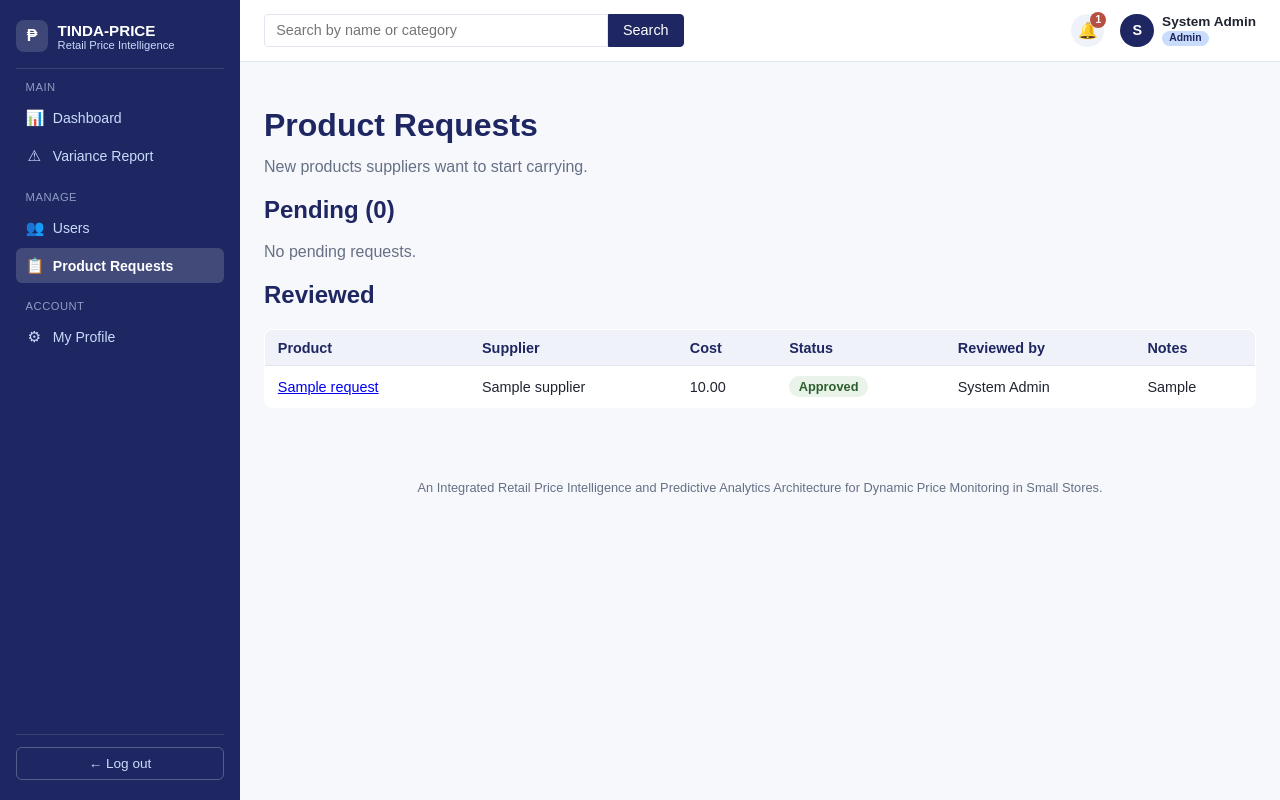
After one commit to Cloudzz00/Tinda_Price, a Flask app: page /products/requests in a window 1280 px wide. The commit adds this page. Run offline with Flask 3, Linux system fonts and the light colour scheme; the visitor is signed in with stand-in values (Sample User, id 1); data comes from the database, SQL or seed files in the repository; tables that the repository leaves empty hold one stand-in row (values such as "Sample post").

Commit message:
Let suppliers propose new products, admin approves into the catalog
Suppliers previously had no way to introduce a new product at all --
only admin could create one, and a supplier could only edit the cost
of a product admin had already assigned to them. Adds a request/
approval workflow instead of direct creation, since catalog control
should stay with the store:

- New product_requests table (database.py) and repository functions
  (create/list/get/approve/reject). Approving fills in the retail
  price and threshold an admin sets and creates the live product via
  the existing add_product() path, logging the first price_history
  row with the admin as updated_by; rejecting just records a reason.
  Both guard against double-reviewing an already-decided request.
- /products/request (supplier): submit name, category, barcode,
  and their cost.
- /products/requests (admin + supplier, different views): admin sees
  every pending request with inline Approve/Reject forms plus a
  Reviewed history; a supplier sees only their own requests and
  outcomes.
- /products/requests/<id>/approve and /reject (admin only).
- Sidebar: supplier gets "Request Product" + "My Requests"; admin gets
  "Product Requests" under Manage with a pending-count badge, same
  pattern as the notification bell.

Adds 7 tests covering the full approve/reject flow, that a supplier
can't add a product directly, and that one supplier can't see
another's requests. 70/70 passing.

Co-Authored-By: Claude Sonnet 5 <noreply@anthropic.com>
Claude-Session: https://claude.ai/code/session_01X3Sc9WXb7QgCZa4yXwEhbg

```diff
--- a/app.py
+++ b/app.py
@@ -10,6 +10,13 @@ Access is role-based (see auth.py): an admin manages suppliers,
 products, user accounts and variance thresholds; a supplier can only
 update the supplier cost of their own products; a store owner sets
 retail price, records sales, and reads the dashboard/reports/forecasts.
+
+A supplier can't add a product directly -- catalog control stays with
+the store -- but can submit a request (name, category, their cost) for
+a new item they carry. An admin reviews it, sets the retail price and
+threshold, and approves or rejects it; only approval creates the live
+product. See product_requests in database.py/repository.py and the
+/products/request, /products/requests* routes below.
 
 A supplier's view is also stripped of anything margin-derived --
 retail price, margin %, variance-flagging, forecasts, the analytics
@@ -73,6 +80,8 @@ def create_app():
             all_flagged, top_flagged = _notifications_for_user(g.user)
             context["notifications_count"] = len(all_flagged)
             context["notifications_items"] = top_flagged
+        if g.get("user") and g.user["role"] == "admin":
+            context["pending_requests_count"] = len(repository.list_product_requests(status="pending"))
         return context
 
     # ---- Auth ---------------------------------------------------------
@@ -227,6 +236,64 @@ def create_app():
             flash("Product added.", "success")
             return redirect(url_for("product_detail", product_id=product_id))
         return render_template("new_product.html", suppliers=suppliers)
+
+    # ---- Product requests: supplier proposes, admin approves -------------
+
+    @app.route("/products/request", methods=["GET", "POST"])
+    @auth.roles_required("supplier")
+    def request_product():
+        if request.method == "POST":
+            try:
+                repository.create_product_request(
+                    name=request.form["name"].strip(),
+                    category=request.form.get("category", "").strip(),
+                    barcode=request.form.get("barcode", "").strip() or None,
+                    supplier_id=g.user["supplier_id"],
+                    supplier_cost=float(request.form["supplier_cost"]),
+                    requested_by=g.user["id"],
+                )
+            except (KeyError, ValueError) as exc:
+                flash(f"Could not submit request: {exc}", "error")
+                return render_template("request_product.html")
+            flash("Request submitted. An admin will review it before it goes live.", "success")
+            return redirect(url_for("product_requests"))
+        return render_template("request_product.html")
+
+    @app.route("/products/requests")
+    @auth.roles_required("admin", "supplier")
+    def product_requests():
+        if g.user["role"] == "supplier":
+            requests_ = repository.list_product_requests(supplier_id=g.user["supplier_id"])
+        else:
+            requests_ = repository.list_product_requests()
+        return render_template("product_requests.html", requests=requests_)
+
+    @app.route("/products/requests/<int:request_id>/approve", methods=["POST"])
+    @auth.roles_required("admin")
+    def approve_product_request(request_id):
+        try:
+            retail_price = float(request.form["retail_price"])
+            threshold = float(request.form.get("variance_threshold_pct") or 15.0)
+            product_id = repository.approve_product_request(
+                request_id, retail_price, threshold, reviewed_by=g.user["id"]
+            )
+        except (KeyError, ValueError) as exc:
+            flash(f"Could not approve request: {exc}", "error")
+            return redirect(url_for("product_requests"))
+        flash("Request approved -- product is now live.", "success")
+        return redirect(url_for("product_detail", product_id=product_id))
+
+    @app.route("/products/requests/<int:request_id>/reject", methods=["POST"])
+    @auth.roles_required("admin")
+    def reject_product_request(request_id):
+        reason = request.form.get("reason", "").strip()
+        try:
+            repository.reject_product_request(request_id, reviewed_by=g.user["id"], reason=reason)
+        except ValueError as exc:
+            flash(f"Could not reject request: {exc}", "error")
+        else:
+            flash("Request rejected.", "success")
+        return redirect(url_for("product_requests"))
 
     @app.route("/products/<int:product_id>")
     @auth.login_required
--- a/database.py
+++ b/database.py
@@ -54,6 +54,22 @@ CREATE TABLE IF NOT EXISTS transactions (
     transaction_date TEXT NOT NULL,
     recorded_by INTEGER REFERENCES users(id)
 );
+
+CREATE TABLE IF NOT EXISTS product_requests (
+    id INTEGER PRIMARY KEY AUTOINCREMENT,
+    name TEXT NOT NULL,
+    category TEXT DEFAULT '',
+    barcode TEXT,
+    supplier_id INTEGER NOT NULL REFERENCES suppliers(id),
+    supplier_cost REAL NOT NULL,
+    requested_by INTEGER REFERENCES users(id),
+    requested_at TEXT NOT NULL,
+    status TEXT NOT NULL DEFAULT 'pending' CHECK (status IN ('pending', 'approved', 'rejected')),
+    reviewed_by INTEGER REFERENCES users(id),
+    reviewed_at TEXT,
+    rejection_reason TEXT,
+    product_id INTEGER REFERENCES products(id)
+);
 """
 
 # Columns added after the tables above first shipped. init_db() adds
--- a/static/style.css
+++ b/static/style.css
@@ -98,6 +98,21 @@ body {
 .nav-link.active { background: rgba(255, 255, 255, 0.16); color: var(--white); font-weight: bold; }
 
 .nav-icon { font-size: 0.95rem; width: 1.1rem; text-align: center; }
+
+.nav-badge {
+  margin-left: auto;
+  background: var(--warn);
+  color: var(--white);
+  font-size: 0.7rem;
+  font-weight: bold;
+  min-width: 18px;
+  height: 18px;
+  border-radius: 9px;
+  display: flex;
+  align-items: center;
+  justify-content: center;
+  padding: 0 4px;
+}
 
 .sidebar-logout {
   margin-top: 0.75rem;
@@ -440,6 +455,8 @@ button {
 }
 
 button:hover { opacity: 0.9; }
+
+.btn-danger { background: var(--warn); }
 
 .empty-state {
   background: var(--white);
--- a/templates/base.html
+++ b/templates/base.html
@@ -28,11 +28,23 @@
               <span class="nav-icon">&#9888;</span> Variance Report
             </a>
           {% endif %}
+          {% if current_user.role == 'supplier' %}
+            <a class="nav-link {{ 'active' if request.endpoint == 'request_product' else '' }}" href="{{ url_for('request_product') }}">
+              <span class="nav-icon">&#128230;</span> Request Product
+            </a>
+            <a class="nav-link {{ 'active' if request.endpoint == 'product_requests' else '' }}" href="{{ url_for('product_requests') }}">
+              <span class="nav-icon">&#128203;</span> My Requests
+            </a>
+          {% endif %}
 
           {% if current_user.role == 'admin' %}
             <div class="nav-section-label">Manage</div>
             <a class="nav-link {{ 'active' if request.endpoint == 'list_users' else '' }}" href="{{ url_for('list_users') }}">
               <span class="nav-icon">&#128101;</span> Users
+            </a>
+            <a class="nav-link {{ 'active' if request.endpoint == 'product_requests' else '' }}" href="{{ url_for('product_requests') }}">
+              <span class="nav-icon">&#128203;</span> Product Requests
+              {% if pending_requests_count %}<span class="nav-badge">{{ pending_requests_count }}</span>{% endif %}
             </a>
           {% endif %}
 
--- a/templates/dashboard.html
+++ b/templates/dashboard.html
@@ -10,6 +10,8 @@
       {% if current_user.role == 'admin' %}
         <a class="btn btn-ghost" href="{{ url_for('new_product') }}">+ Add Product</a>
         <a class="btn btn-ghost" href="{{ url_for('new_supplier') }}">+ Add Supplier</a>
+      {% elif current_user.role == 'supplier' %}
+        <a class="btn btn-ghost" href="{{ url_for('request_product') }}">+ Request Product</a>
       {% endif %}
     </div>
   </section>
--- /dev/null
+++ b/templates/product_requests.html
@@ -0,0 +1,101 @@
+{% extends "base.html" %}
+{% block title %}Product Requests - TINDA-PRICE{% endblock %}
+{% block content %}
+  <h1>Product Requests</h1>
+  {% if current_user.role == 'admin' %}
+    <p class="subtitle">New products suppliers want to start carrying.</p>
+  {% else %}
+    <p class="subtitle">Products you've requested, and their review status.</p>
+  {% endif %}
+
+  {% set pending = requests|selectattr('status', 'equalto', 'pending')|list %}
+  {% set reviewed = requests|rejectattr('status', 'equalto', 'pending')|list %}
+
+  {% if current_user.role == 'admin' %}
+    <h2>Pending ({{ pending|length }})</h2>
+    {% if pending %}
+      <section class="card-grid">
+        {% for r in pending %}
+          <div class="card">
+            <h3>{{ r['name'] }}</h3>
+            <p class="muted">{{ r['category'] or 'Uncategorized' }} &middot; from {{ r['supplier_name'] }}</p>
+            <p>Supplier cost: <strong>{{ '%.2f'|format(r['supplier_cost']) }}</strong></p>
+            <p class="muted">Requested by {{ r['requested_by_name'] or r['requested_by_username'] or '-' }} on {{ r['requested_at'] }}</p>
+
+            <form method="post" action="{{ url_for('approve_product_request', request_id=r['id']) }}" class="inline-form">
+              <label>Retail price <input type="number" step="0.01" name="retail_price" required></label>
+              <label>Minimum margin threshold % <input type="number" step="0.01" name="variance_threshold_pct" value="15"></label>
+              <button type="submit">Approve</button>
+            </form>
+            <form method="post" action="{{ url_for('reject_product_request', request_id=r['id']) }}" class="inline-form">
+              <label>Reason (optional) <input type="text" name="reason" placeholder="e.g. already carried by another supplier"></label>
+              <button type="submit" class="btn-danger">Reject</button>
+            </form>
+          </div>
+        {% endfor %}
+      </section>
+    {% else %}
+      <p class="muted">No pending requests.</p>
+    {% endif %}
+  {% else %}
+    {% if pending %}
+      <h2>Pending ({{ pending|length }})</h2>
+      <table class="data-table">
+        <thead><tr><th>Product</th><th>Category</th><th>Your cost</th><th>Requested at</th><th>Status</th></tr></thead>
+        <tbody>
+          {% for r in pending %}
+            <tr>
+              <td>{{ r['name'] }}</td>
+              <td>{{ r['category'] or '-' }}</td>
+              <td>{{ '%.2f'|format(r['supplier_cost']) }}</td>
+              <td>{{ r['requested_at'] }}</td>
+              <td><span class="badge badge-review">Pending</span></td>
+            </tr>
+          {% endfor %}
+        </tbody>
+      </table>
+    {% endif %}
+  {% endif %}
+
+  <h2>{{ 'Reviewed' if current_user.role == 'admin' else 'Past Requests' }}</h2>
+  {% if reviewed %}
+    <table class="data-table">
+      <thead>
+        <tr>
+          <th>Product</th>
+          {% if current_user.role == 'admin' %}<th>Supplier</th>{% endif %}
+          <th>Cost</th>
+          <th>Status</th>
+          <th>Reviewed by</th>
+          <th>Notes</th>
+        </tr>
+      </thead>
+      <tbody>
+        {% for r in reviewed %}
+          <tr>
+            <td>
+              {% if r['status'] == 'approved' and r['product_id'] %}
+                <a href="{{ url_for('product_detail', product_id=r['product_id']) }}">{{ r['name'] }}</a>
+              {% else %}
+                {{ r['name'] }}
+              {% endif %}
+            </td>
+            {% if current_user.role == 'admin' %}<td>{{ r['supplier_name'] }}</td>{% endif %}
+            <td>{{ '%.2f'|format(r['supplier_cost']) }}</td>
+            <td>
+              {% if r['status'] == 'approved' %}
+                <span class="badge badge-ok">Approved</span>
+              {% else %}
+                <span class="badge badge-critical">Rejected</span>
+              {% endif %}
+            </td>
+            <td>{{ r['reviewed_by_name'] or r['reviewed_by_username'] or '-' }}</td>
+            <td>{{ r['rejection_reason'] or '-' }}</td>
+          </tr>
+        {% endfor %}
+      </tbody>
+    </table>
+  {% else %}
+    <p class="muted">Nothing reviewed yet.</p>
+  {% endif %}
+{% endblock %}
```
Also changed, not shown: repository.py (+105 -0 lines), templates/request_product.html (added, +17 -0 lines), tests/test_app.py (+106 -0 lines), README.md.
